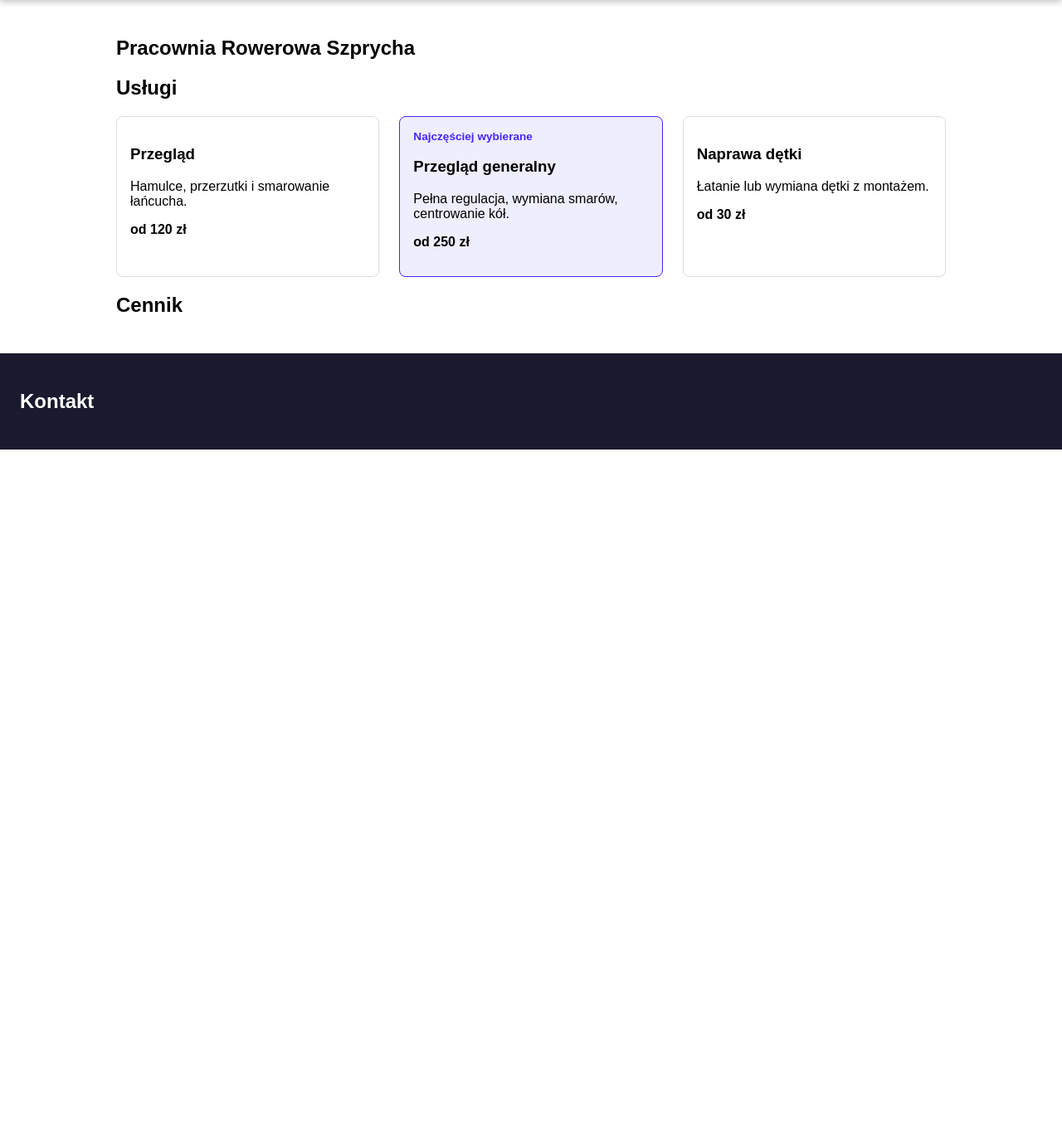
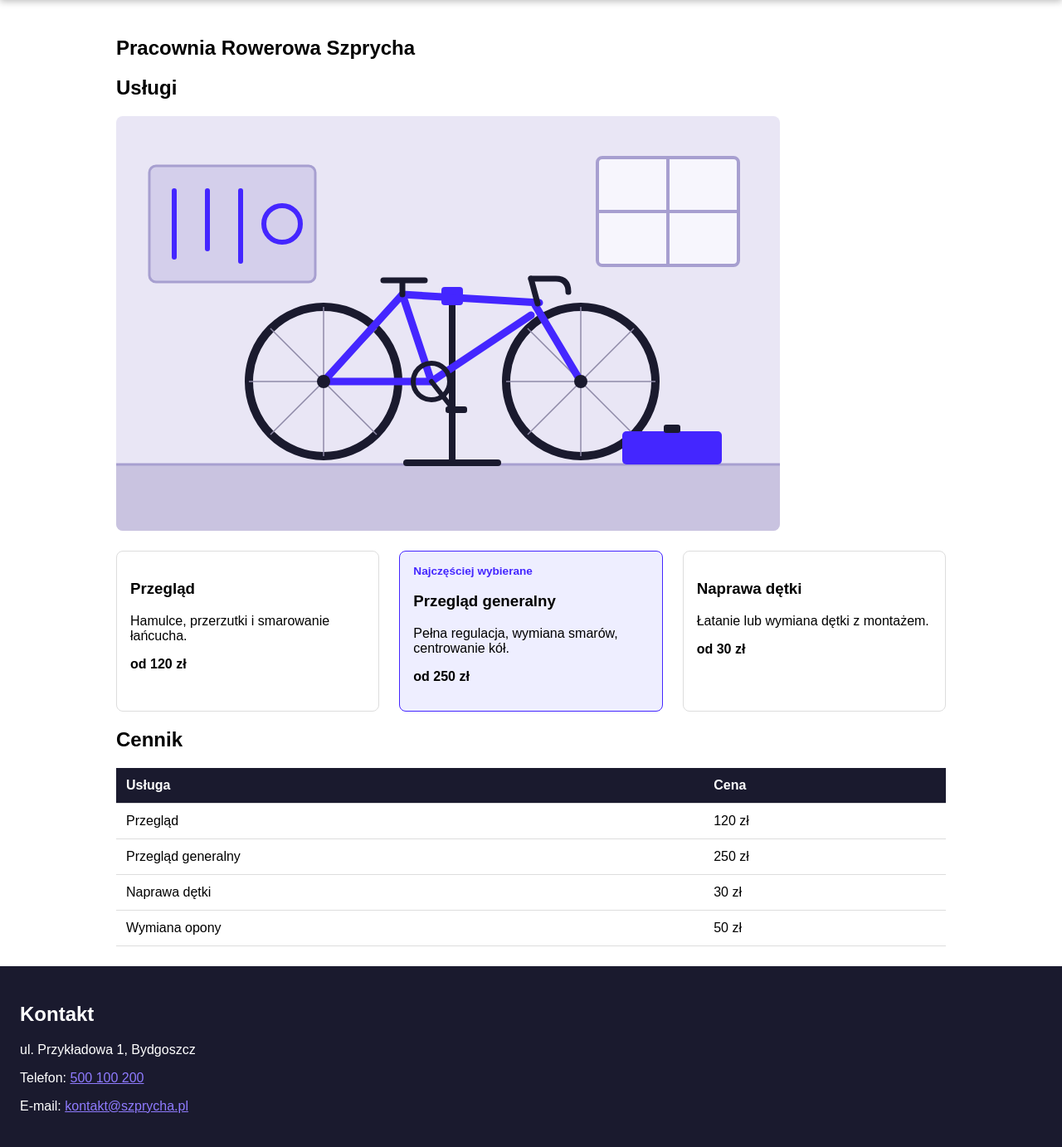
Before and after one commit to rafal121341/Technologie_Internetowe_Rafa-Rzelek, a PHP site: page / in a window 1280 px wide. Shown: the part 58-1441 px from the top of the page at 83% size. Before the commit the page ends 600 px from the top, so only its background shows below. Run offline with PHP 8.4, Linux system fonts and the light colour scheme.

Commit message:
lab1: obrazek w sekcji uslug

```diff
--- a/index.html
+++ b/index.html
@@ -20,6 +20,7 @@
 <section id="uslugi">
   <h1>Pracownia Rowerowa Szprycha</h1>
  <h2>Usługi</h2>
+<img class="hero-img" src="rower.svg" alt="Rower na stojaku w warsztacie">
   <div class="cards">
     <article class="card">
       <h3>Przegląd</h3>
@@ -41,11 +42,25 @@
 </section>
   <section id="cennik">
   <h2>Cennik</h2>
+  <table class="price-table">
+    <thead>
+      <tr><th>Usługa</th><th class="num">Cena</th></tr>
+    </thead>
+    <tbody>
+      <tr><td>Przegląd</td><td class="num">120 zł</td></tr>
+      <tr><td>Przegląd generalny</td><td class="num">250 zł</td></tr>
+      <tr><td>Naprawa dętki</td><td class="num">30 zł</td></tr>
+      <tr><td>Wymiana opony</td><td class="num">50 zł</td></tr>
+    </tbody>
+  </table>
 </section>
   </main>
 
 <footer id="kontakt">
   <h2>Kontakt</h2>
+  <p>ul. Przykładowa 1, Bydgoszcz</p>
+  <p>Telefon: <a href="tel:+48500100200">500 100 200</a></p>
+  <p>E-mail: <a href="mailto:kontakt@szprycha.pl">kontakt@szprycha.pl</a></p>
 </footer>
 </body>
 </html>
--- a/style.css
+++ b/style.css
@@ -31,3 +31,4 @@ footer a { color: #8f7bff; }
   .site-header { flex-direction: column; gap: 12px; }
   .menu { flex-direction: column; align-items: center; gap: 8px; }
 }
+.hero-img { display: block; max-width: 100%; height: auto; margin: 0 0 24px; border-radius: 8px; }
```
Also changed, not shown: rower.svg (added). Lines whose indentation alone changed are shown as unchanged.
